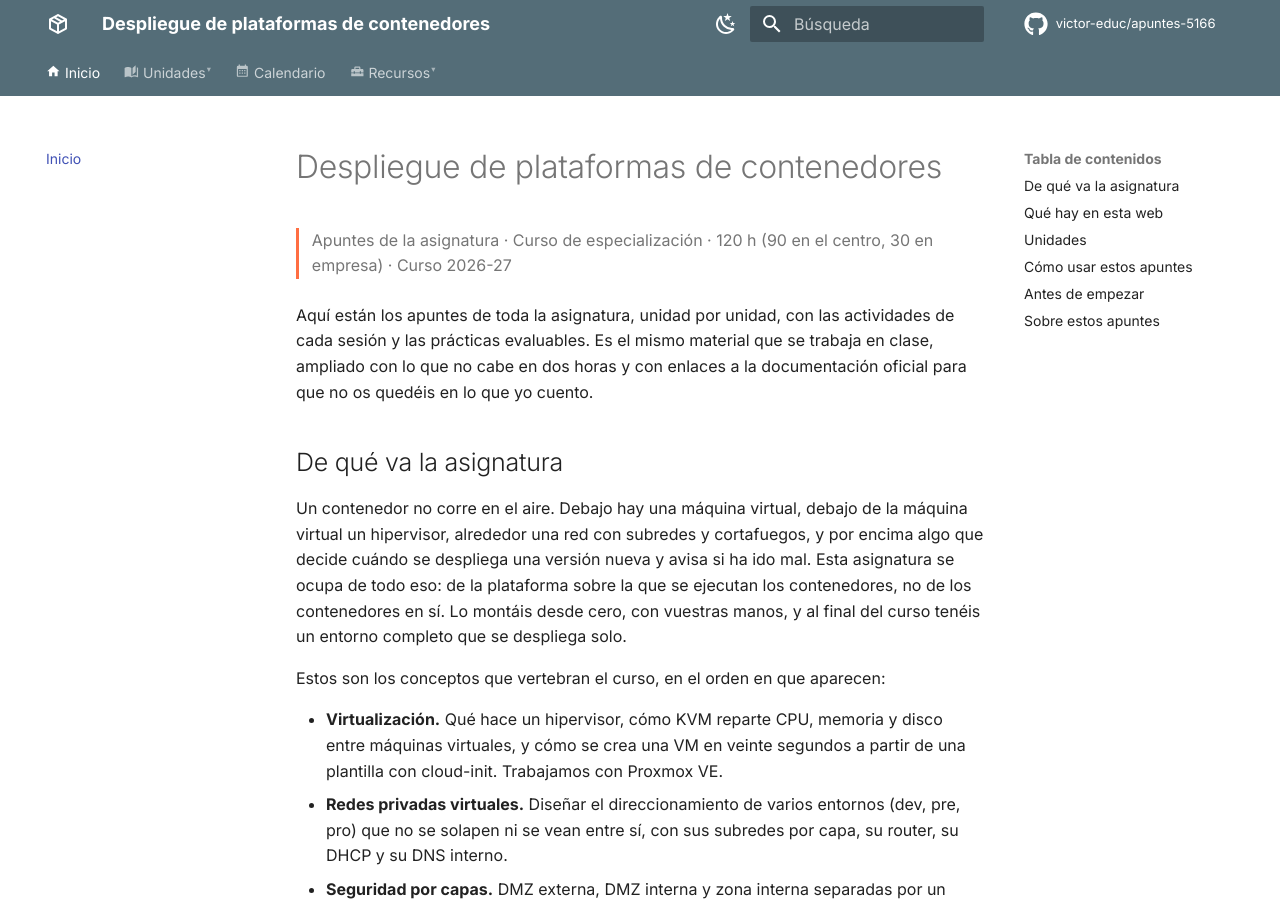
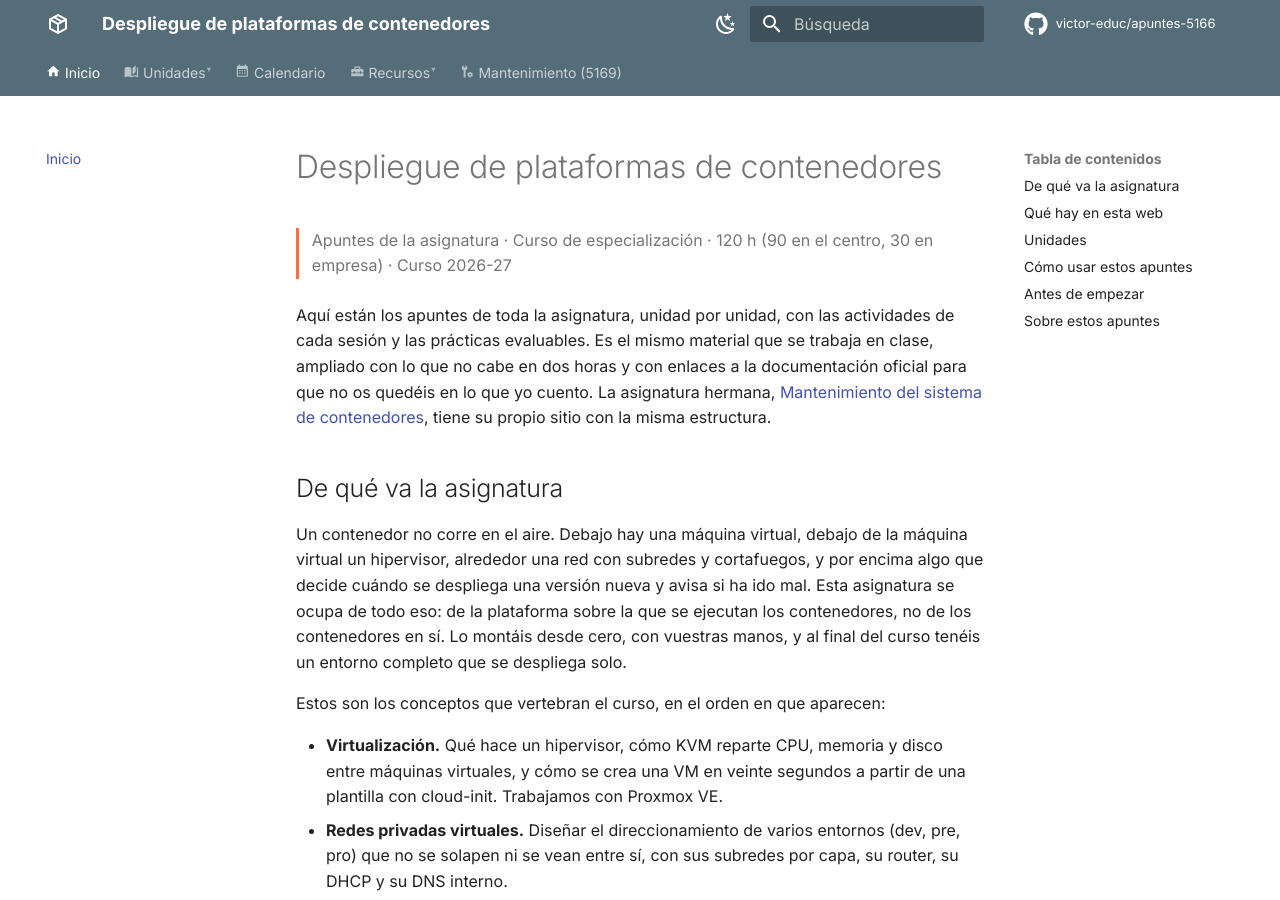
Before and after one commit to victor-educ/apuntes-5166, an MkDocs documentation site: the page built from docs/index.md, in a window 1280 px wide and 900 px high. Built offline with MkDocs 1.6.1 and Material for MkDocs 9.7.7, drawn with Linux system fonts in a browser that asks for light colours; comment, search, counter and statistics services are not loaded; some of the changed text lies outside the part shown.

Commit message:
Enlaces a la asignatura hermana (5169) en el menú y la portada
Co-Authored-By: Claude Fable 5.1 <noreply@anthropic.com>

```diff
--- a/docs/index.md
+++ b/docs/index.md
@@ -2,7 +2,7 @@
 
 <p class="ut-meta">Apuntes de la asignatura · Curso de especialización · 120 h (90 en el centro, 30 en empresa) · Curso 2026-27</p>
 
-Aquí están los apuntes de toda la asignatura, unidad por unidad, con las actividades de cada sesión y las prácticas evaluables. Es el mismo material que se trabaja en clase, ampliado con lo que no cabe en dos horas y con enlaces a la documentación oficial para que no os quedéis en lo que yo cuento.
+Aquí están los apuntes de toda la asignatura, unidad por unidad, con las actividades de cada sesión y las prácticas evaluables. Es el mismo material que se trabaja en clase, ampliado con lo que no cabe en dos horas y con enlaces a la documentación oficial para que no os quedéis en lo que yo cuento. La asignatura hermana, [Mantenimiento del sistema de contenedores](https://victor-educ.github.io/apuntes-5169/), tiene su propio sitio con la misma estructura.
 
 ## De qué va la asignatura
 
@@ -77,6 +77,12 @@ Cada unidad se apoya en la anterior: la red de la UT2 es donde la UT3 pone el co
 
     Documentación oficial de cada herramienta, libros que merecen la pena, sitios donde practicar fuera del aula y los créditos de las imágenes.
 
+-   :material-wrench-cog: **[Mantenimiento del sistema de contenedores](https://victor-educ.github.io/apuntes-5169/)**
+
+    ---
+
+    La asignatura hermana, que se cursa a la vez los martes y jueves. Sobre el laboratorio que se monta aquí, allí se vigila, se prueba, se actualiza, se copia y se retira el servicio.
+
 </div>
 
 ## Unidades
--- a/mkdocs.yml
+++ b/mkdocs.yml
@@ -66,6 +66,7 @@ extra:
     Chuleta de comandos: material/console
     Glosario: material/book-alphabet
     Bibliografía y enlaces: material/link-variant
+    Mantenimiento (5169): material/wrench-cog
 
 
 markdown_extensions:
@@ -132,3 +133,4 @@ nav:
       - Chuleta de comandos: chuleta.md
       - Glosario: glosario.md
       - Bibliografía y enlaces: recursos.md
+  - Mantenimiento (5169): https://victor-educ.github.io/apuntes-5169/
```
